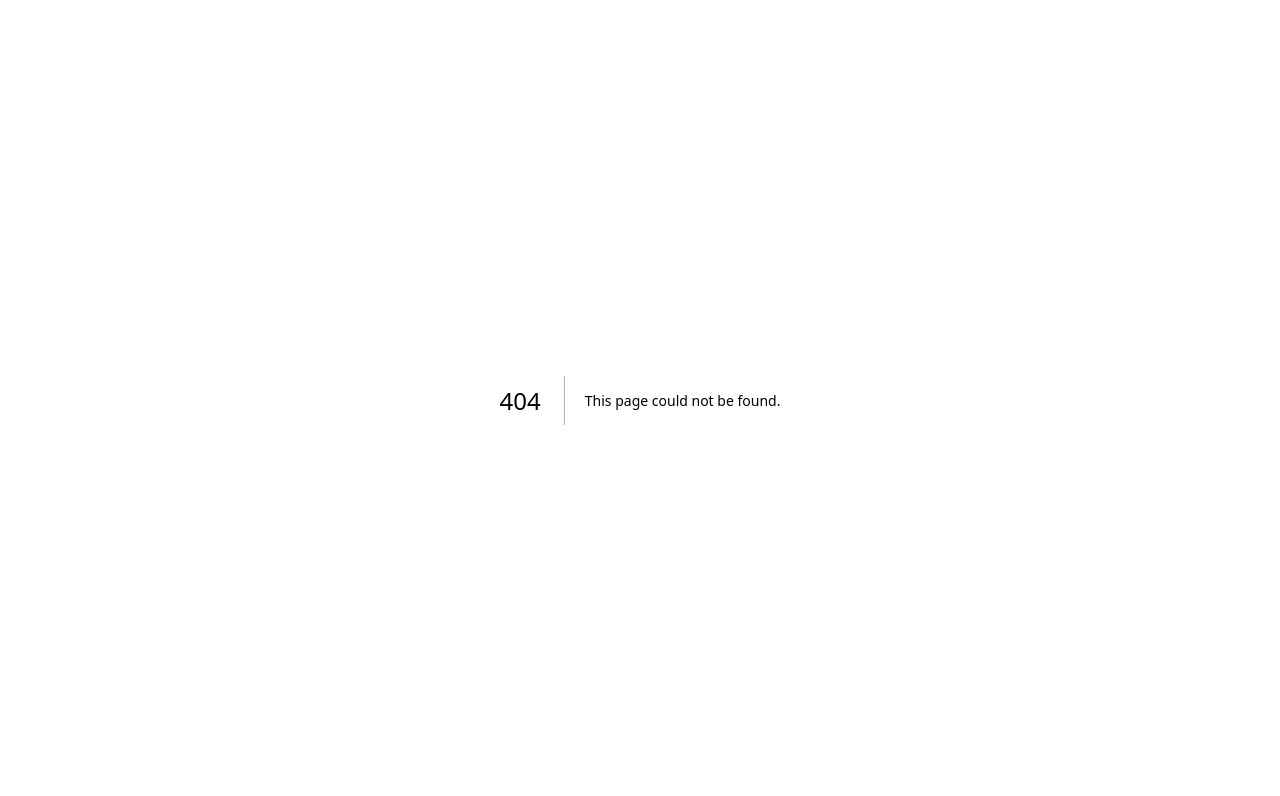
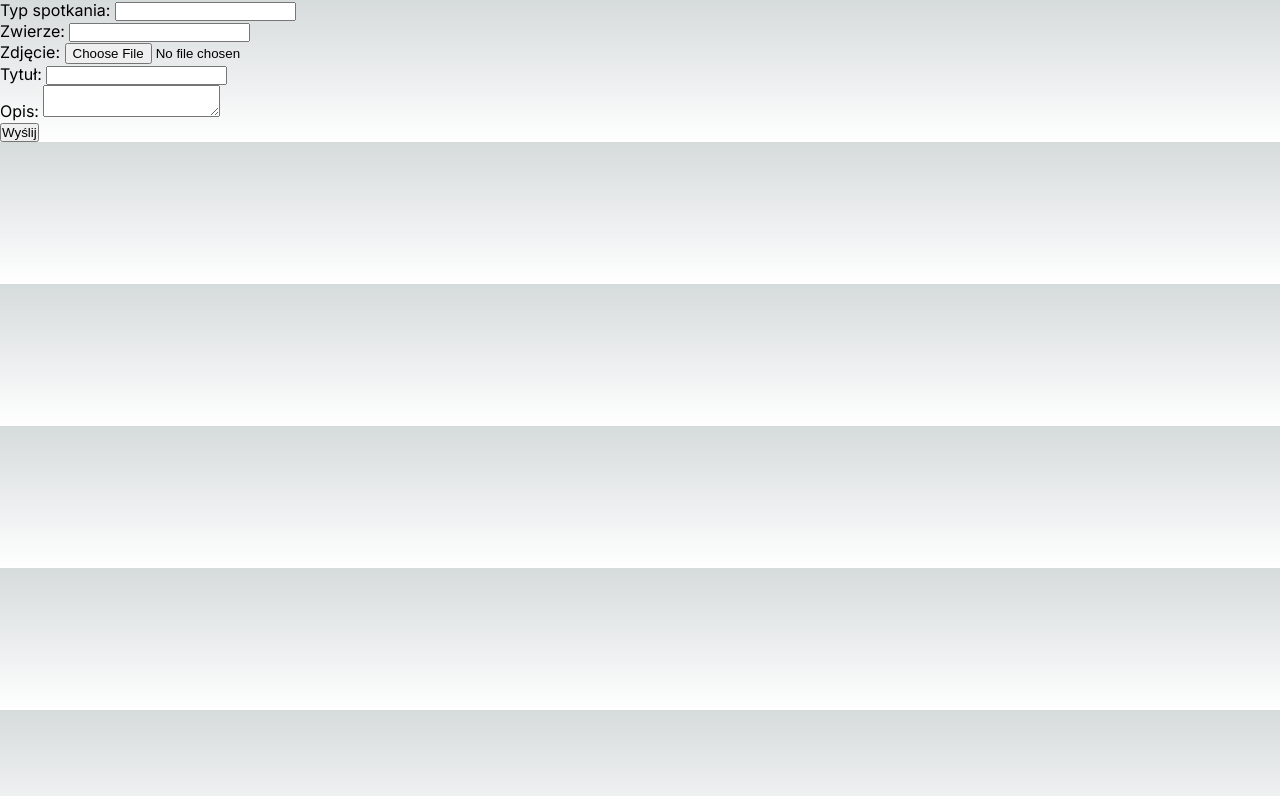
Before and after one commit to theImmortalCoders/gwizd-frontend, a Next.js app: page /report in a window 1280 px wide. Before the commit this address had no page. Shown: the top 796 px of the page. Built offline with nearby package versions, Linux system fonts and the light colour scheme.

Commit message:
initial report animal form

```diff
--- a/src/app/page.tsx
+++ b/src/app/page.tsx
@@ -49,7 +49,7 @@ export default function Home() {
           <h2>
             Docs <span>-&gt;</span>
           </h2>
-          <p>Find in-depth inuhuhuformation about Next.js features and API.</p>
+          <p>Find in-depth information about Next.js features and API.</p>
         </a>
 
         <a
--- /dev/null
+++ b/src/app/report/page.tsx
@@ -0,0 +1,106 @@
+'use client'
+import {useState} from "react";
+export default function report(){
+
+    const [animals,setAnimals] = useState([])
+    const [formData,setFormData] = useState({
+        type: "",
+        animal: "",
+        photo: "",
+        title: "",
+        description: ""
+    })
+    const handleChange = (
+        e: React.ChangeEvent<HTMLInputElement | HTMLTextAreaElement>
+    ) => {
+        const { name, value } = e.target;
+        setFormData({
+            ...formData,
+            [name]: value,
+        });
+    };
+
+    const handleSubmit = async (e: React.FormEvent) => {
+        e.preventDefault();
+        const response = await fetch("http://localhost:8080/api/contact",{
+            method: "POST",
+            credentials: "include",
+            body: JSON.stringify(formData),
+            headers: {
+                'Content-Type':'application/json'
+            }
+        })
+        const data = await response
+        console.log(data);
+    };
+
+    // const handleGetAnimals = () => {
+    //     const response = fetch
+    //     )
+    // }
+
+    return (
+        <main>
+            <form onSubmit={handleSubmit}>
+                <div>
+                    <label>Typ spotkania: </label>
+                    <input
+                        list={"type"}
+                        name="type"
+                        value={formData.type}
+                        onChange={handleChange}
+                    />
+                    <datalist id={"type"}>
+                        <option>Zwierze domowe</option>
+                        <option>Potencjalnie niebezpieczne</option>
+                        <option>dfl</option>
+                    </datalist>
+                </div>
+                <div>
+                    <label>Zwierze: </label>
+                    <input
+                        list={"animals"}
+                        name="animal"
+                        value={formData.animal}
+                        onChange={handleChange}
+                    />
+                    <datalist id={"animals"}>
+                        <option>Niedzwiedz</option>
+                        <option>Dzik</option>
+                        <option>Ptak</option>
+                        <option>Lis</option>
+                    </datalist>
+                </div>
+                <div>
+                    <label>Zdjęcie: </label>
+                    <input
+                        type="file"
+                        name="photo"
+                        value={formData.photo}
+                        onChange={handleChange}
+                    />
+                </div>
+                <div>
+                    <label>Tytuł: </label>
+                    <input
+                        type={"textbox"}
+                        name="title"
+                        value={formData.title}
+                        onChange={handleChange}
+                    />
+                </div>
+                <div>
+                    <label>Opis: </label>
+                    <textarea
+                        name="description"
+                        value={formData.description}
+                        onChange={handleChange}
+                    ></textarea>
+                </div>
+                <div>
+                    <button type={"submit"}>Wyślij</button>
+                </div>
+            </form>
+        </main>
+    )
+}
```
